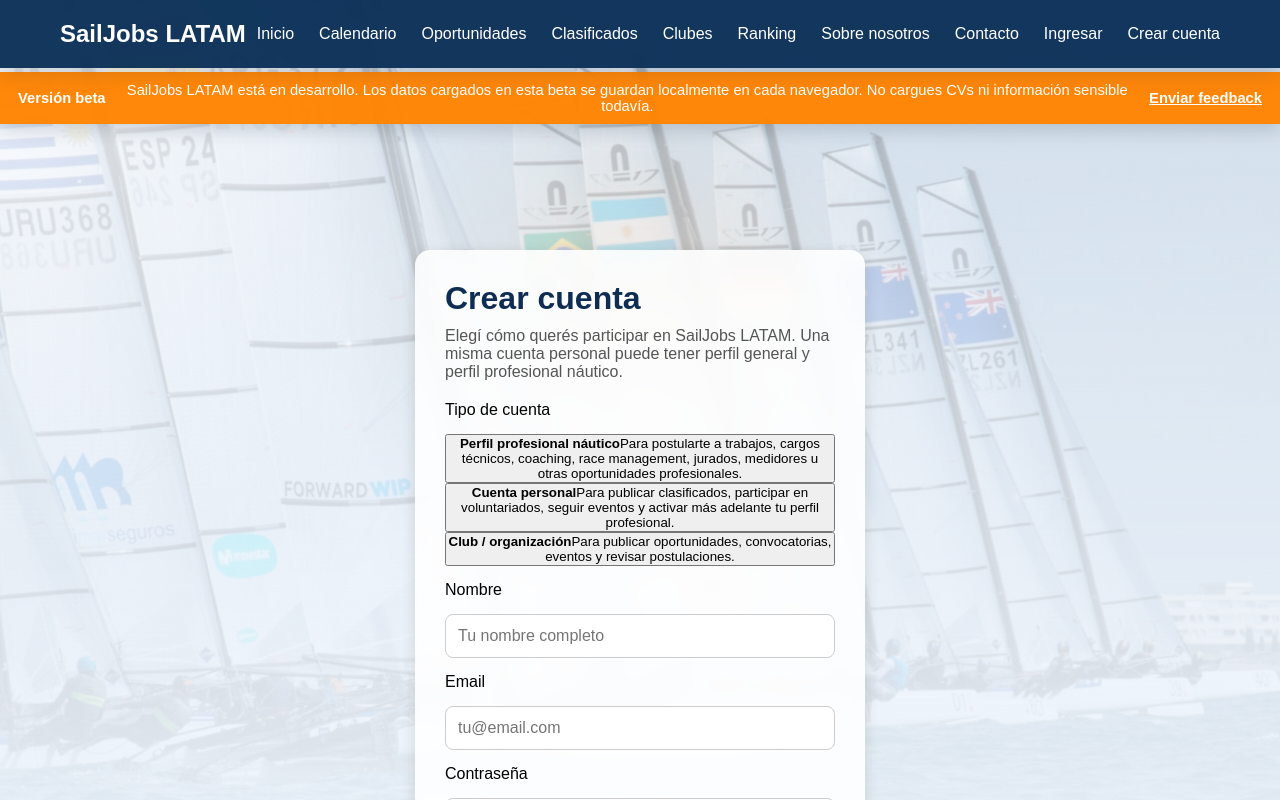
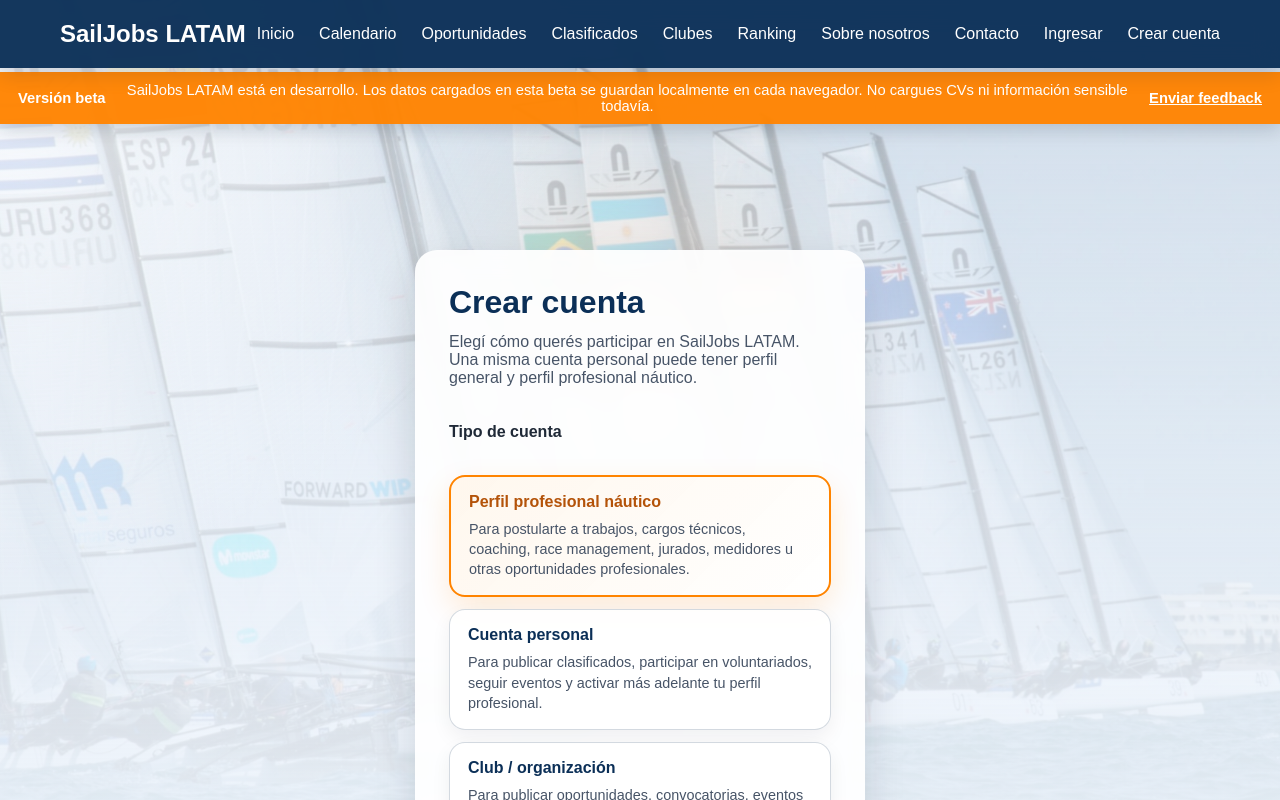
Before and after one commit to CarlosTgab/sailjobs-latam, a React (Vite) app: page /signup in a window 1280 px wide. Shown: the top 800 px of the page. Built offline with nearby package versions, Linux system fonts and the light colour scheme.

Commit message:
Cambio menu de crear cuenta

```diff
--- a/src/App.css
+++ b/src/App.css
@@ -2006,3 +2006,118 @@ body {
 .home-role-card .small-action-button:hover {
     background: #e87500;
 }
+
+.account-type-grid {
+    display: grid;
+    grid-template-columns: 1fr;
+    gap: 12px;
+    margin: 12px 0 22px;
+}
+
+.account-type-card {
+    width: 100%;
+    display: flex;
+    flex-direction: column;
+    align-items: flex-start;
+    gap: 8px;
+    padding: 16px 18px;
+    border-radius: 16px;
+    border: 1px solid rgba(11, 47, 87, 0.18);
+    background: rgba(255, 255, 255, 0.92);
+    color: #0b2f57;
+    text-align: left;
+    cursor: pointer;
+    transition: 0.2s ease;
+    box-shadow: 0 8px 20px rgba(15, 23, 42, 0.06);
+}
+
+.account-type-card strong {
+    display: block;
+    font-size: 1rem;
+    color: #0b2f57;
+}
+
+.account-type-card span {
+    display: block;
+    font-size: 0.9rem;
+    line-height: 1.4;
+    color: #475467;
+}
+
+.account-type-card:hover {
+    transform: translateY(-2px);
+    border-color: rgba(255, 132, 0, 0.7);
+    box-shadow: 0 12px 28px rgba(15, 23, 42, 0.12);
+}
+
+.account-type-card.selected {
+    border: 2px solid #ff8400;
+    background: linear-gradient(
+        135deg,
+        rgba(255, 247, 237, 0.98),
+        rgba(255, 255, 255, 0.96)
+    );
+    box-shadow: 0 12px 30px rgba(255, 132, 0, 0.16);
+}
+
+.account-type-card.selected strong {
+    color: #b45309;
+}
+
+.auth-card {
+    width: min(100%, 560px);
+    background: rgba(255, 255, 255, 0.92);
+    backdrop-filter: blur(12px);
+    border-radius: 22px;
+    padding: 34px;
+    box-shadow: 0 18px 42px rgba(15, 23, 42, 0.14);
+}
+
+.auth-card h1 {
+    color: #0b2f57;
+    margin-bottom: 12px;
+}
+
+.auth-card p {
+    color: #475467;
+}
+
+.auth-card label {
+    display: block;
+    margin-top: 16px;
+    margin-bottom: 7px;
+    font-weight: 600;
+    color: #1f2937;
+}
+
+.auth-card input,
+.auth-card select,
+.auth-card textarea {
+    width: 100%;
+    border: 1px solid rgba(15, 23, 42, 0.18);
+    border-radius: 12px;
+    padding: 13px 14px;
+    font-size: 1rem;
+    background: #ffffff;
+    color: #111827;
+}
+
+.auth-card input:focus,
+.auth-card select:focus,
+.auth-card textarea:focus {
+    outline: none;
+    border-color: #ff8400;
+    box-shadow: 0 0 0 3px rgba(255, 132, 0, 0.16);
+}
+
+.auth-card .accept-button {
+    width: 100%;
+    margin-top: 24px;
+    background: #ff8400;
+    color: #ffffff;
+    border: none;
+}
+
+.auth-card .accept-button:hover {
+    background: #e87500;
+}
```
